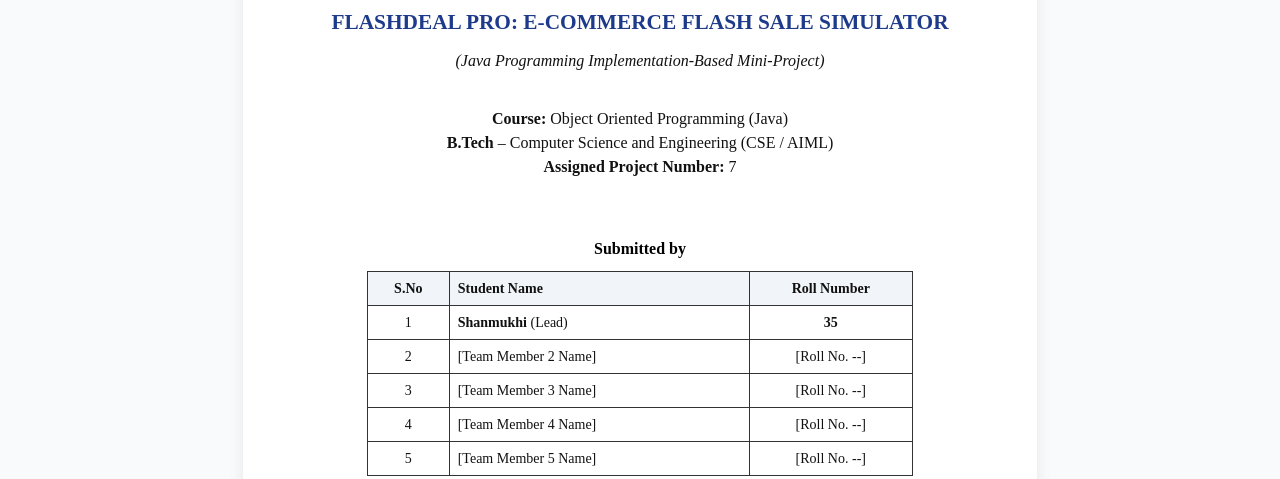
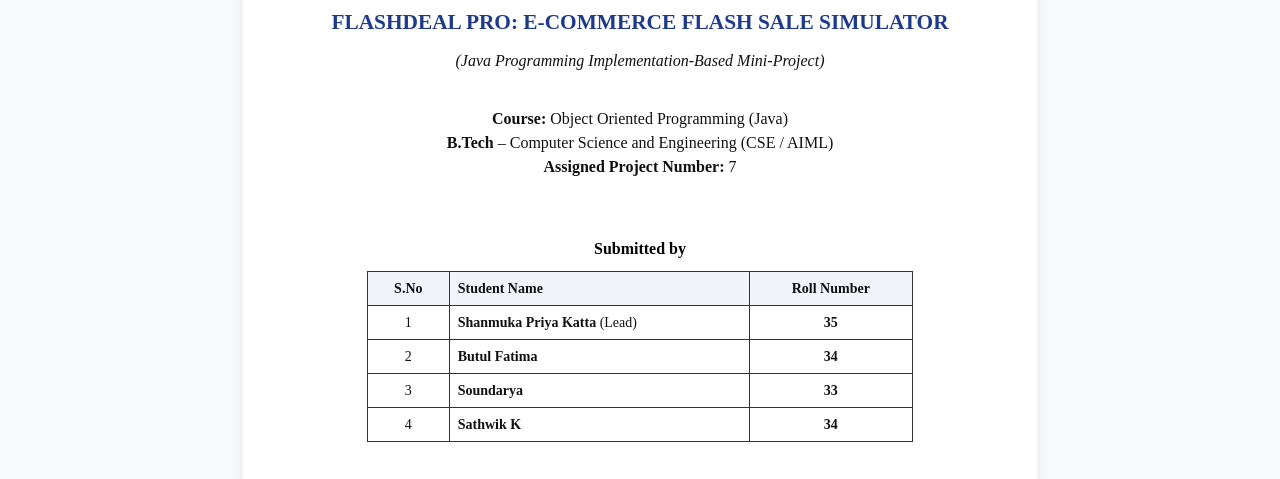
Before and after one commit to shanmukap019-png/OOP_MiniProject_ECommerceFlashSale_Team7, a plain HTML site: page report/PROJECT_REPORT.html in a window 1280 px wide. Shown: the part 473-952 px from the top of the page. Drawn offline with Linux system fonts and the light colour scheme.

Commit message:
Update team credentials: Shanmuka Priya Katta (35), Butul Fatima (34), Soundarya (33), Sathwik K (34)

```diff
--- a/report/PROJECT_REPORT.html
+++ b/report/PROJECT_REPORT.html
@@ -184,28 +184,23 @@
       <tbody>
         <tr>
           <td style="text-align: center;">1</td>
-          <td><strong>Shanmukhi</strong> (Lead)</td>
+          <td><strong>Shanmuka Priya Katta</strong> (Lead)</td>
           <td style="text-align: center;"><strong>35</strong></td>
         </tr>
         <tr>
           <td style="text-align: center;">2</td>
-          <td>[Team Member 2 Name]</td>
-          <td style="text-align: center;">[Roll No. --]</td>
+          <td><strong>Butul Fatima</strong></td>
+          <td style="text-align: center;"><strong>34</strong></td>
         </tr>
         <tr>
           <td style="text-align: center;">3</td>
-          <td>[Team Member 3 Name]</td>
-          <td style="text-align: center;">[Roll No. --]</td>
+          <td><strong>Soundarya</strong></td>
+          <td style="text-align: center;"><strong>33</strong></td>
         </tr>
         <tr>
           <td style="text-align: center;">4</td>
-          <td>[Team Member 4 Name]</td>
-          <td style="text-align: center;">[Roll No. --]</td>
-        </tr>
-        <tr>
-          <td style="text-align: center;">5</td>
-          <td>[Team Member 5 Name]</td>
-          <td style="text-align: center;">[Roll No. --]</td>
+          <td><strong>Sathwik K</strong></td>
+          <td style="text-align: center;"><strong>34</strong></td>
         </tr>
       </tbody>
     </table>
@@ -241,11 +236,11 @@
     <p>We hereby declare that this mini project report is the result of our own work. The program was written, executed, and tested by us. Any help, book, or website used has been mentioned in the references.</p>
     <br><br>
     <p><strong>Signature of the Students:</strong></p>
-    <p>1. _________________________________ (Shanmukhi, Roll No: 35)</p>
-    <p>2. _________________________________ ([Team Member 2 Name])</p>
-    <p>3. _________________________________ ([Team Member 3 Name])</p>
-    <p>4. _________________________________ ([Team Member 4 Name])</p>
-    <p>5. _________________________________ ([Team Member 5 Name])</p>
+    <br>
+    <p>1. <strong>Shanmuka Priya Katta</strong> (Roll No: 35)</p>
+    <p>2. <strong>Butul Fatima</strong> (Roll No: 34)</p>
+    <p>3. <strong>Soundarya</strong> (Roll No: 33)</p>
+    <p>4. <strong>Sathwik K</strong> (Roll No: 34)</p>
   </div>
 
   <!-- PAGE 3: CONTENTS -->
@@ -759,33 +754,27 @@ completionLatch.await(30, TimeUnit.SECONDS);</pre>
       <tbody>
         <tr>
           <td style="text-align: center;"><strong>35</strong></td>
-          <td><strong>Shanmukhi</strong> (Lead)</td>
+          <td><strong>Shanmuka Priya Katta</strong> (Lead)</td>
           <td><code>Product</code>, <code>ProductRepository</code>, <code>ProductService</code>, <code>ProductPanel</code>, <code>MainFrame</code>, <code>Main</code></td>
           <td>Chapters 1, 2, 3, 4, 8.1, Appendix A</td>
         </tr>
         <tr>
-          <td style="text-align: center;">[Roll No. --]</td>
-          <td>[Team Member 2 Name]</td>
+          <td style="text-align: center;"><strong>34</strong></td>
+          <td><strong>Butul Fatima</strong></td>
           <td><code>Customer</code>, <code>CustomerPurchaseTask</code>, <code>FlashSaleCoordinator</code>, <code>CustomerRepository</code></td>
           <td>Chapters 5.1, 5.2, 7 (Algorithms)</td>
         </tr>
         <tr>
-          <td style="text-align: center;">[Roll No. --]</td>
-          <td>[Team Member 3 Name]</td>
+          <td style="text-align: center;"><strong>33</strong></td>
+          <td><strong>Soundarya</strong></td>
           <td><code>Inventory</code>, <code>InventoryService</code>, <code>OutOfStockException</code>, <code>FlashSaleService</code></td>
           <td>Chapters 6 (Java Concepts), 8.2</td>
         </tr>
         <tr>
-          <td style="text-align: center;">[Roll No. --]</td>
-          <td>[Team Member 4 Name]</td>
-          <td><code>DiscountStrategy</code>, <code>DiscountStrategyBase</code>, <code>PercentageDiscount</code>, <code>FlatDiscount</code>, <code>BankOfferDiscount</code></td>
-          <td>Chapters 5.3, 8.3, 11 (Results)</td>
-        </tr>
-        <tr>
-          <td style="text-align: center;">[Roll No. --]</td>
-          <td>[Team Member 5 Name]</td>
-          <td><code>Order</code>, <code>OrderStatus</code>, <code>SaleMetric</code>, <code>OrderRepository</code>, <code>SalesReportService</code>, <code>ReportsPanel</code></td>
-          <td>Chapters 9 (Screenshots), 10 (Test Cases), 12, 13</td>
+          <td style="text-align: center;"><strong>34</strong></td>
+          <td><strong>Sathwik K</strong></td>
+          <td><code>DiscountStrategy</code>, <code>DiscountStrategyBase</code>, <code>PercentageDiscount</code>, <code>FlatDiscount</code>, <code>BankOfferDiscount</code>, <code>Order</code>, <code>OrderRepository</code>, <code>ReportsPanel</code></td>
+          <td>Chapters 5.3, 8.3, 9, 10, 11, 12, 13, Appendix B</td>
         </tr>
       </tbody>
     </table>
```
Also changed, not shown: index.html (+3 -3 lines), 3 other files.
